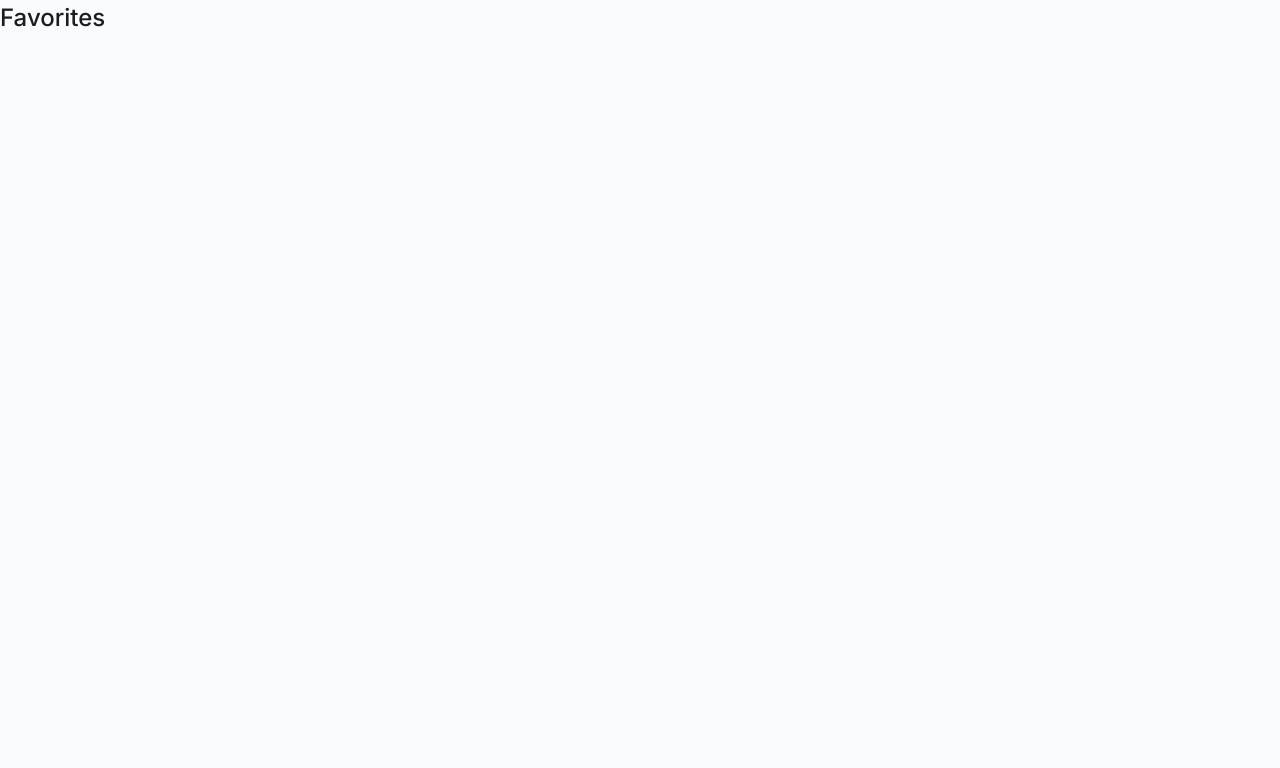
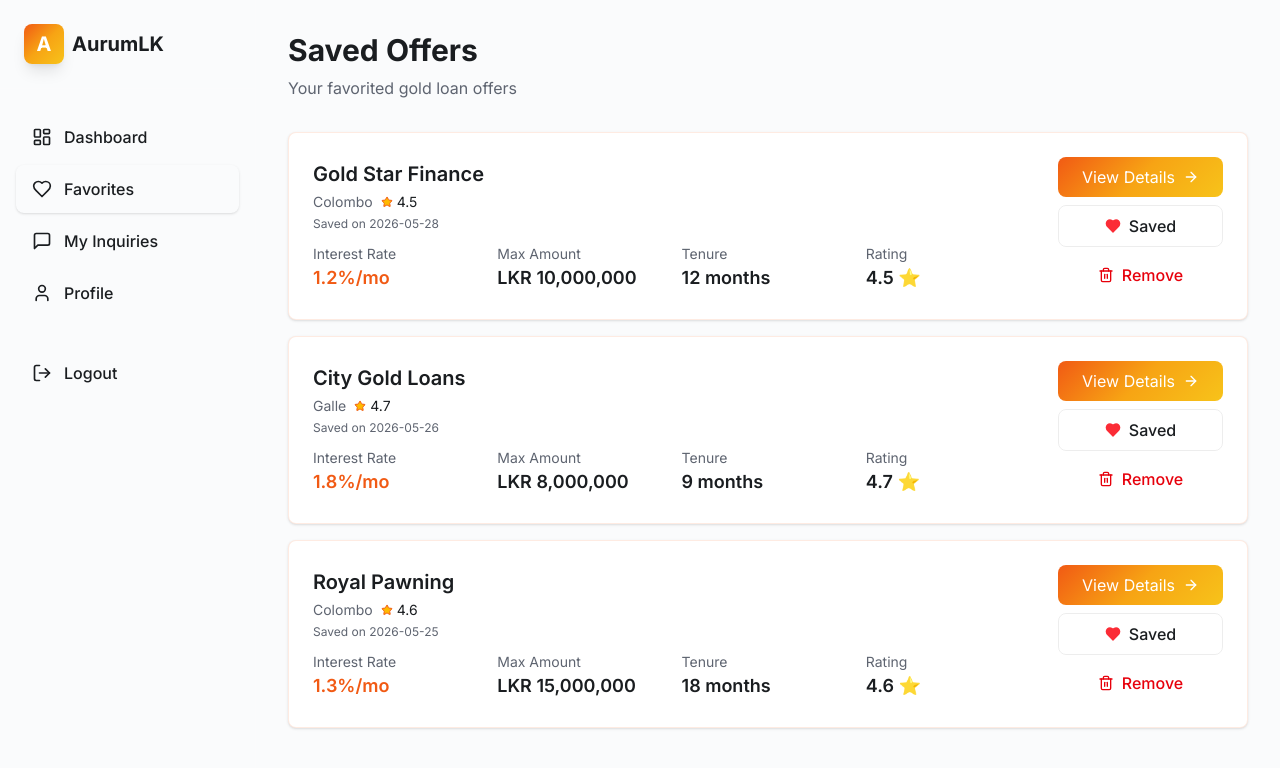
Before and after one commit to wimansa-samudinee/AurumLK, a React (Vite) app in the folder frontend/: page /customer/favorites in a window 1280 px wide. Shown: the top 768 px of the page. Built offline with nearby package versions, Linux system fonts and the light colour scheme.

Commit message:
feat : Add customer favorites UI

```diff
--- a/frontend/src/pages/Customer/Favorites.tsx
+++ b/frontend/src/pages/Customer/Favorites.tsx
@@ -1,3 +1,130 @@
+import { Link } from "react-router";
+import DashboardSidebar from "../../components/DashboardSidebar";
+import { Heart, Star, Trash2, ArrowRight } from "lucide-react";
+
 export default function Favorites() {
-	return <h1>Favorites</h1>;
+  const favorites = [
+    {
+      id: 1,
+      center: "Gold Star Finance",
+      rate: "1.2%",
+      maxAmount: "10,000,000",
+      tenure: "12 months",
+      rating: 4.5,
+      location: "Colombo",
+      savedDate: "2026-05-28",
+    },
+    {
+      id: 2,
+      center: "City Gold Loans",
+      rate: "1.8%",
+      maxAmount: "8,000,000",
+      tenure: "9 months",
+      rating: 4.7,
+      location: "Galle",
+      savedDate: "2026-05-26",
+    },
+    {
+      id: 3,
+      center: "Royal Pawning",
+      rate: "1.3%",
+      maxAmount: "15,000,000",
+      tenure: "18 months",
+      rating: 4.6,
+      location: "Colombo",
+      savedDate: "2026-05-25",
+    },
+  ];
+
+  return (
+    <div className="flex min-h-screen bg-gray-50">
+      <DashboardSidebar role="customer" />
+
+      <main className="flex-1">
+        <div className="p-8">
+          <div className="mb-8">
+            <h1 className="text-3xl font-bold text-gray-900 mb-2">Saved Offers</h1>
+            <p className="text-gray-600">Your favorited gold loan offers</p>
+          </div>
+
+          <div className="space-y-4">
+            {favorites.map((offer) => (
+              <div key={offer.id} className="bg-white rounded-lg shadow-sm border p-6">
+                <div className="flex flex-col md:flex-row md:items-center md:justify-between">
+                  <div className="flex-1">
+                    <div className="flex items-start justify-between mb-3">
+                      <div>
+                        <h3 className="text-xl font-semibold text-gray-900">{offer.center}</h3>
+                        <div className="flex items-center space-x-2 mt-1">
+                          <span className="text-sm text-gray-600">{offer.location}</span>
+                          <span className="text-sm flex items-center space-x-1">
+                            <Star className="w-3 h-3 fill-amber-400 text-amber-400" />
+                            <span>{offer.rating}</span>
+                          </span>
+                        </div>
+                        <div className="text-xs text-gray-500 mt-1">Saved on {offer.savedDate}</div>
+                      </div>
+                    </div>
+
+                    <div className="grid grid-cols-2 md:grid-cols-4 gap-4">
+                      <div>
+                        <div className="text-sm text-gray-600">Interest Rate</div>
+                        <div className="text-lg font-semibold text-amber-600">{offer.rate}/mo</div>
+                      </div>
+                      <div>
+                        <div className="text-sm text-gray-600">Max Amount</div>
+                        <div className="text-lg font-semibold">LKR {offer.maxAmount}</div>
+                      </div>
+                      <div>
+                        <div className="text-sm text-gray-600">Tenure</div>
+                        <div className="text-lg font-semibold">{offer.tenure}</div>
+                      </div>
+                      <div>
+                        <div className="text-sm text-gray-600">Rating</div>
+                        <div className="text-lg font-semibold">{offer.rating} ⭐</div>
+                      </div>
+                    </div>
+                  </div>
+
+                  <div className="mt-4 md:mt-0 md:ml-6 flex flex-col space-y-2">
+                    <Link
+                      to={`/offers/${offer.id}`}
+                      className="px-6 py-2 bg-amber-500 text-white rounded-lg hover:bg-amber-600 transition-colors text-center flex items-center justify-center space-x-2"
+                    >
+                      <span>View Details</span>
+                      <ArrowRight className="w-4 h-4" />
+                    </Link>
+                    <button className="px-6 py-2 border border-gray-300 rounded-lg hover:bg-gray-50 transition-colors flex items-center justify-center space-x-2">
+                      <Heart className="w-4 h-4 fill-red-500 text-red-500" />
+                      <span>Saved</span>
+                    </button>
+                    <button className="px-6 py-2 text-red-600 hover:bg-red-50 rounded-lg transition-colors flex items-center justify-center space-x-2">
+                      <Trash2 className="w-4 h-4" />
+                      <span>Remove</span>
+                    </button>
+                  </div>
+                </div>
+              </div>
+            ))}
+          </div>
+
+          {favorites.length === 0 && (
+            <div className="bg-white rounded-lg shadow-sm border p-12 text-center">
+              <Heart className="w-16 h-16 text-gray-300 mx-auto mb-4" />
+              <h3 className="text-xl font-semibold text-gray-900 mb-2">No Saved Offers Yet</h3>
+              <p className="text-gray-600 mb-6">
+                Start browsing offers and save your favorites for easy comparison
+              </p>
+              <Link
+                to="/offers"
+                className="inline-block px-6 py-3 bg-amber-500 text-white rounded-lg hover:bg-amber-600 transition-colors"
+              >
+                Browse Offers
+              </Link>
+            </div>
+          )}
+        </div>
+      </main>
+    </div>
+  );
 }
```
